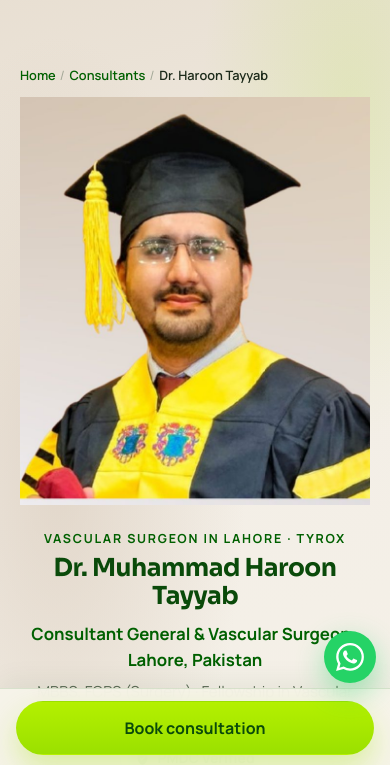
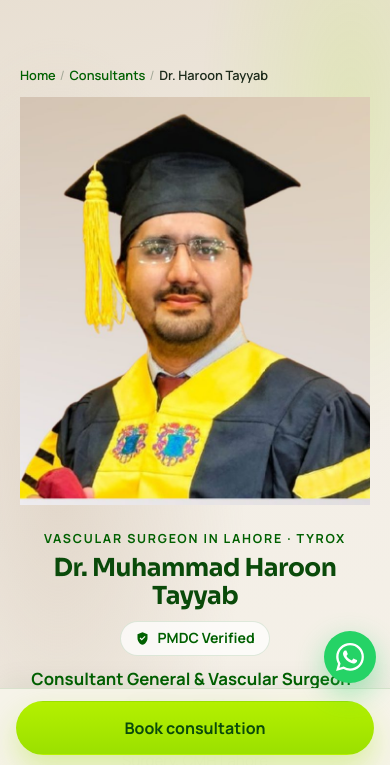
Before and after one commit to SalmanTayyab454/tyrox, a plain HTML site: page Consultants/haroon_tayyab_vascular-surgeon.html in a window 390 px wide. Shown: the part 77-842 px from the top of the page. Drawn offline with Linux system fonts and the light colour scheme; no server answers.

Commit message:
fix: place PMDC Verified badge beside doctor name
Co-authored-by: Cursor <cursoragent@cursor.com>

```diff
--- a/Consultants/haroon_tayyab_vascular-surgeon.html
+++ b/Consultants/haroon_tayyab_vascular-surgeon.html
@@ -225,15 +225,17 @@
         </div>
         <div class="doc-hero__copy">
           <p class="eyebrow">Vascular surgeon in Lahore · TYROX</p>
-          <h1 id="doc-name">Dr. Muhammad Haroon Tayyab</h1>
+          <div class="doc-hero__title-row">
+            <h1 id="doc-name">Dr. Muhammad Haroon Tayyab</h1>
+            <p class="doc-badge" title="Pakistan Medical &amp; Dental Council verified">
+              <svg viewBox="0 0 24 24" aria-hidden="true" focusable="false">
+                <path fill="currentColor" d="M12 2 4 5v6.1c0 5.05 3.4 9.76 8 10.9 4.6-1.14 8-5.85 8-10.9V5l-8-3zm-1.2 13.2-3.4-3.4 1.4-1.4 2 2 4.6-4.6 1.4 1.4-6 6z"/>
+              </svg>
+              <span>PMDC Verified</span>
+            </p>
+          </div>
           <p class="doc-hero__role">Consultant General &amp; Vascular Surgeon · Lahore, Pakistan</p>
           <p class="doc-hero__creds">MBBS, FCPS (Surgery) · Fellowship in Vascular Surgery, CMH Lahore</p>
-          <p class="doc-badge" title="Pakistan Medical &amp; Dental Council verified">
-            <svg viewBox="0 0 24 24" aria-hidden="true" focusable="false">
-              <path fill="currentColor" d="M12 2 4 5v6.1c0 5.05 3.4 9.76 8 10.9 4.6-1.14 8-5.85 8-10.9V5l-8-3zm-1.2 13.2-3.4-3.4 1.4-1.4 2 2 4.6-4.6 1.4 1.4-6 6z"/>
-            </svg>
-            <span>PMDC Verified</span>
-          </p>
           <p class="doc-hero__lede">
             Looking for a vascular surgeon in Lahore? Dr. Haroon Tayyab provides specialist care for varicose veins, arterial disease, diabetic foot conditions, AV fistula surgery and general laparoscopic surgery at TYROX.
           </p>
--- a/styles.css
+++ b/styles.css
@@ -2486,13 +2486,25 @@ body.is-ready .hero-controls {
   padding-block: 0;
 }
 
+.doc-hero__title-row {
+  display: flex;
+  flex-wrap: wrap;
+  align-items: center;
+  gap: 0.65rem 0.85rem;
+  margin: 0.35rem 0 0.65rem;
+}
+
 .doc-hero__copy h1 {
   font-family: var(--font-display);
   font-size: clamp(1.55rem, 3.6vw, 2.55rem);
   line-height: 1.15;
   letter-spacing: -0.02em;
   color: var(--ink);
-  margin: 0.35rem 0 0.65rem;
+  margin: 0;
+}
+
+.doc-hero__title-row .doc-badge {
+  margin: 0;
 }
 
 .doc-hero__role {
@@ -2512,7 +2524,7 @@ body.is-ready .hero-controls {
   display: inline-flex;
   align-items: center;
   gap: 0.45rem;
-  margin: 0.85rem 0 0;
+  margin: 0;
   padding: 0.55rem 0.9rem;
   border-radius: 999px;
   border: 1px solid var(--line);
@@ -2537,8 +2549,8 @@ body.is-ready .hero-controls {
 }
 
 @media (max-width: 860px) {
-  .doc-hero__copy .doc-badge {
-    margin-inline: auto;
+  .doc-hero__title-row {
+    justify-content: center;
   }
 }
 
```
